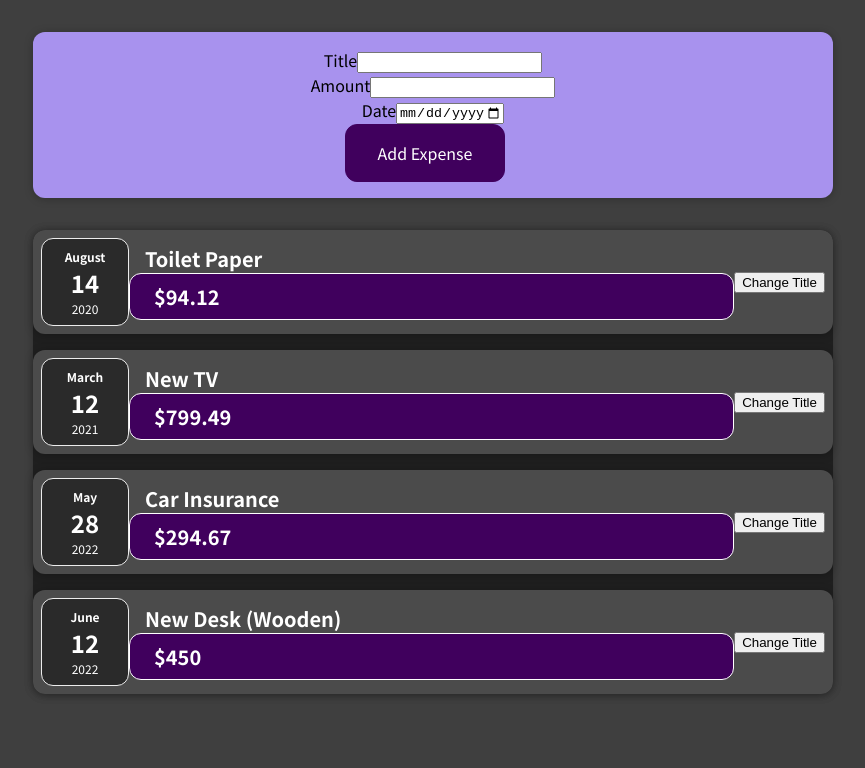
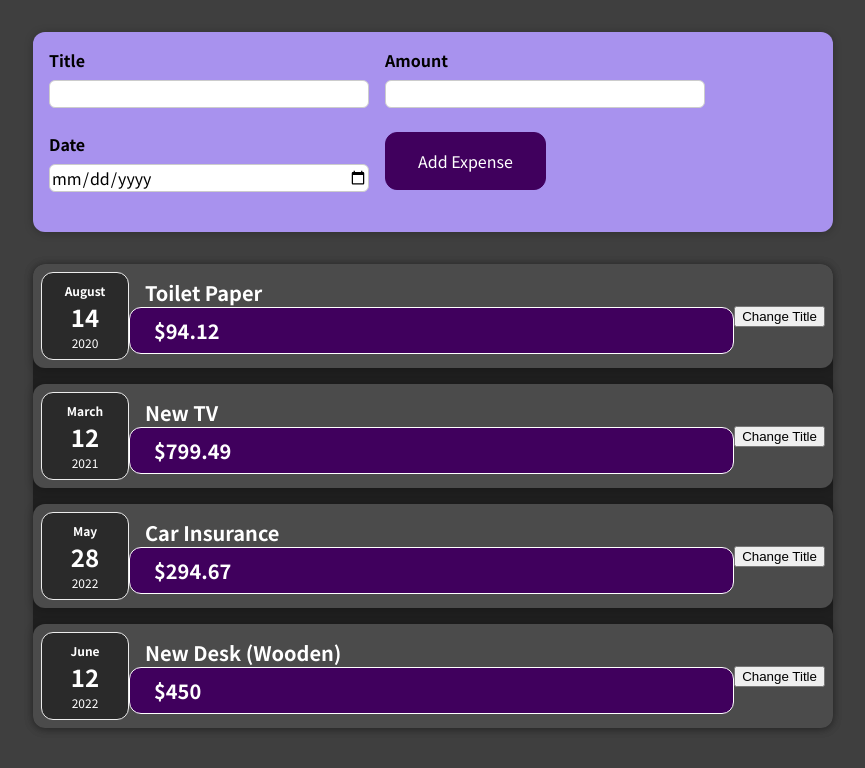
Before and after one commit to Koko-Dev/expense-tracker, a React (Create React App) app: page / in a window 1280 px wide. Shown: the top 768 px of the page, without its empty margins (207-1072 px from the left). Built offline with nearby package versions, Linux system fonts and the light colour scheme.

Commit message:
In ExpenseForm.css, add styling to labels and inputs

```diff
--- a/src/components/NewExpense/ExpenseForm.css
+++ b/src/components/NewExpense/ExpenseForm.css
@@ -0,0 +1,24 @@
+.new-expense__controls {
+	display: flex;
+	flex-wrap: wrap;
+	gap: 1rem;
+	margin-bottom: 1rem;
+	text-align: left;
+}
+
+.new-expense__control label {
+	font-weight: bold;
+	margin-bottom: 0.5rem;
+	display: block;
+}
+
+.new-expense__control input {
+	font: inherit;
+	margin-bottom: 0.5rem;
+	border-radius: 6px;
+	border: 1px solid #ccc;
+	width: 20rem;
+	max-width: 100%;
+
+
+}
```
